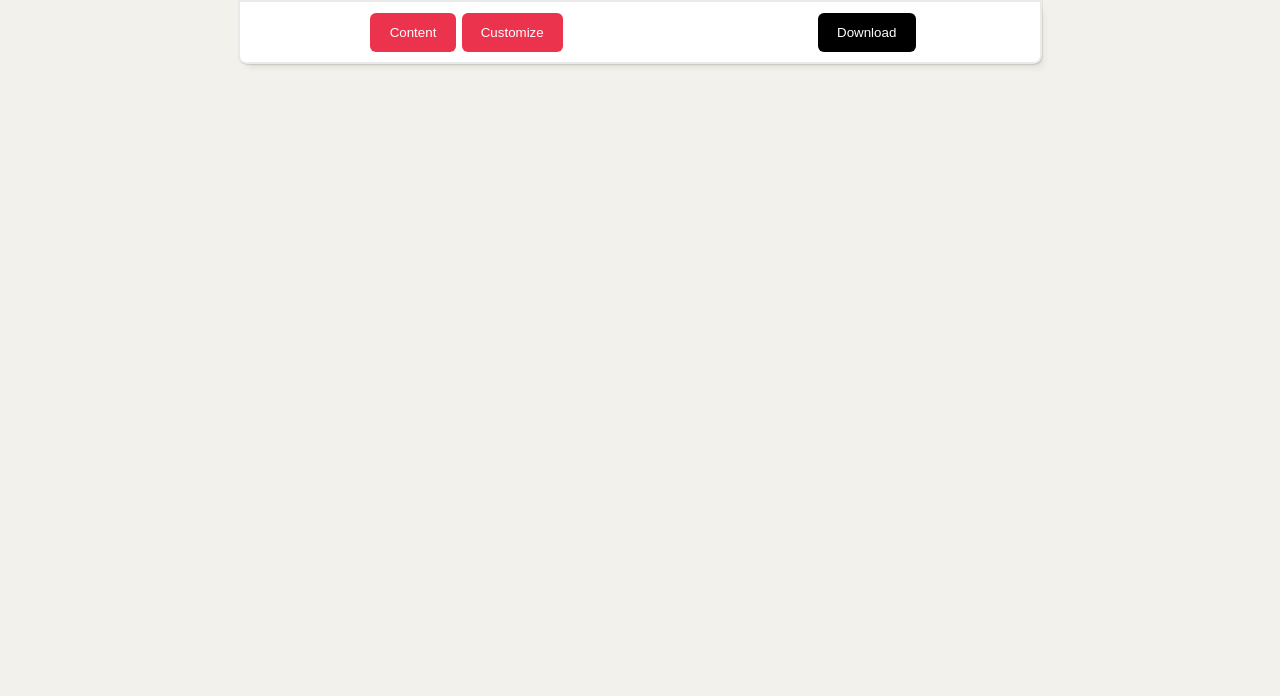
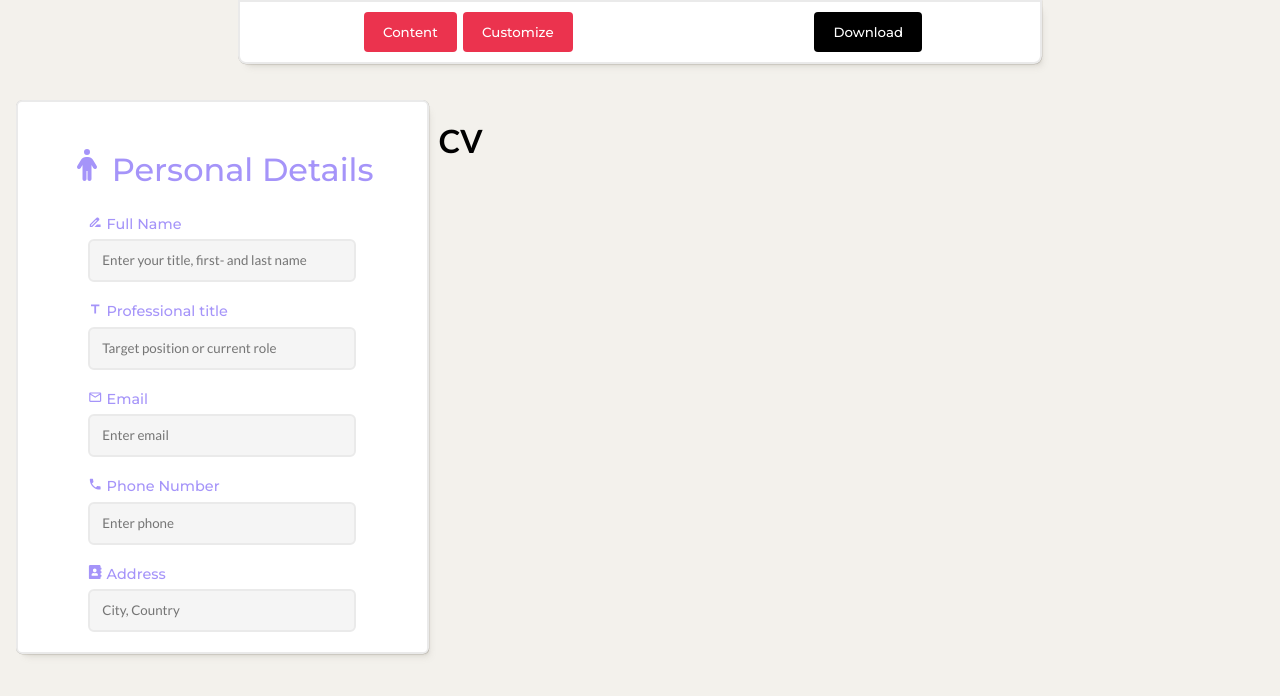
Before and after one commit to Zaibbee69/odin-cv, a React (Vite) app in the folder cv-app/: page / in a window 1280 px wide. Shown: the top 696 px of the page. Built offline with nearby package versions, Linux system fonts and the light colour scheme.

Commit message:
Personal Details Section, Navbar Done

```diff
--- a/cv-app/index.html
+++ b/cv-app/index.html
@@ -5,6 +5,14 @@
     <link rel="icon" type="image/svg+xml" href="/vite.svg" />
     <meta name="viewport" content="width=device-width, initial-scale=1.0" />
     <title>cv-app</title>
+
+    <!-- Google Fonts -->
+    <link rel="preconnect" href="https://fonts.googleapis.com" />
+    <link rel="preconnect" href="https://fonts.gstatic.com" crossorigin />
+    <link
+      href="https://fonts.googleapis.com/css2?family=Lato:ital,wght@0,100;0,300;0,400;0,700;0,900;1,100;1,300;1,400;1,700;1,900&family=Montserrat:ital,wght@0,100..900;1,100..900&display=swap"
+      rel="stylesheet"
+    />
   </head>
   <body>
     <div id="root"></div>
--- a/cv-app/package.json
+++ b/cv-app/package.json
@@ -11,7 +11,8 @@
   },
   "dependencies": {
     "react": "^19.2.0",
-    "react-dom": "^19.2.0"
+    "react-dom": "^19.2.0",
+    "react-icons": "^5.5.0"
   },
   "devDependencies": {
     "@eslint/js": "^9.39.1",
--- a/cv-app/src/App.jsx
+++ b/cv-app/src/App.jsx
@@ -1,7 +1,13 @@
 import Navbar from "./components/Navbar.jsx";
+import Index from "./components/Index.jsx";
 
 function App() {
-  return <Navbar />;
+  return (
+    <>
+      <Navbar />
+      <Index />
+    </>
+  );
 }
 
 export default App;
--- a/cv-app/src/components/Button.jsx
+++ b/cv-app/src/components/Button.jsx
@@ -1,5 +1,3 @@
-import "../styles/index.scss";
-
 function Button({ text, type }) {
   let bg;
   if (type === "default") {
@@ -14,7 +12,7 @@ function Button({ text, type }) {
         backgroundColor: bg,
         color: "white",
         padding: "12px 1.2rem",
-        borderRadius: "6px",
+        borderRadius: "4px",
         border: "none",
         marginLeft: "6px",
         cursor: "pointer",
--- /dev/null
+++ b/cv-app/src/components/CV.jsx
@@ -0,0 +1,3 @@
+export default function CV() {
+  return <h1>CV</h1>;
+}
--- /dev/null
+++ b/cv-app/src/components/Index.jsx
@@ -0,0 +1,15 @@
+import CV from "./CV";
+import SideBar from "./SideBar";
+
+export default function Index() {
+  return (
+    <main
+      style={{
+        marginTop: "20px",
+      }}
+    >
+      <SideBar />
+      <CV />
+    </main>
+  );
+}
--- a/cv-app/src/components/Navbar.jsx
+++ b/cv-app/src/components/Navbar.jsx
@@ -1,13 +1,12 @@
 import Button from "./Button";
-import "../styles/index.scss";
 
 function Navbar() {
   return (
     <div
       style={{
         display: "flex",
-        justifyContent: "space-around",
-        gap: "20px",
+        justifyContent: "center",
+        alignItems: "center",
       }}
     >
       <nav>
--- /dev/null
+++ b/cv-app/src/components/SideBar.jsx
@@ -0,0 +1,79 @@
+import {
+  MdDriveFileRenameOutline,
+  MdOutlineMail,
+  MdPhone,
+  MdTitle,
+} from "react-icons/md";
+import { FaAddressBook } from "react-icons/fa";
+import { FaPerson } from "react-icons/fa6";
+
+export default function SideBar() {
+  return (
+    <aside>
+      <section className="personal-details-ctn">
+        <h2>
+          <FaPerson /> Personal Details
+        </h2>
+        <div>
+          <div>
+            <label htmlFor="fullname">
+              <MdDriveFileRenameOutline /> Full Name
+            </label>
+            <input
+              type="text"
+              name="fullname"
+              id="fullname"
+              placeholder="Enter your title, first- and last name"
+            />
+          </div>
+          <div>
+            <label htmlFor="title">
+              <MdTitle /> Professional title
+            </label>
+            <input
+              type="text"
+              name="title"
+              id="title"
+              placeholder="Target position or current role"
+            />
+          </div>
+          <div>
+            <label htmlFor="email">
+              <MdOutlineMail /> Email
+            </label>
+            <input
+              type="email"
+              name="email"
+              id="email"
+              placeholder="Enter email"
+            />
+          </div>
+          <div>
+            <label htmlFor="phone">
+              <MdPhone /> Phone Number
+            </label>
+            <input
+              type="tel"
+              name="phone"
+              id="phone"
+              placeholder="Enter phone"
+            />
+          </div>
+          <div>
+            <label htmlFor="address">
+              <FaAddressBook /> Address
+            </label>
+            <input
+              type="text"
+              name="address"
+              id="address"
+              placeholder="City, Country"
+            />
+          </div>
+        </div>
+      </section>
+
+      <section className="education-ctn"></section>
+    </aside>
+  );
+}
--- a/cv-app/src/styles/index.scss
+++ b/cv-app/src/styles/index.scss
@@ -1,15 +1,19 @@
 /* SCSS HEX */
 $space-indigo: #25283dff;
-$ocean-blue: #2e86abff;
+$periwinkle: #a594f9;
 $carmine: #ba1f33ff;
 $watermelon: #eb334eff;
 $alabaster-grey: #eaeaeaff;
 $bg: rgb(243, 241, 236);
 
+$latoFont: "Lato", sans-serif;
+$montserratFont: "Montserrat", sans-serif;
+
 body {
   margin: 0;
   padding: 0;
   background-color: $bg;
+  font-family: $latoFont;
 }
 
 %box-shadower-extender {
@@ -24,12 +28,17 @@ body {
   box-shadow: var(--shadow-elevation-medium);
 }
 
+%flexer-extender {
+  display: flex;
+  justify-content: center;
+  align-items: center;
+}
+
 nav {
   @extend %box-shadower-extender;
+  @extend %flexer-extender;
   background-color: white;
-  display: flex;
   justify-content: space-around;
-  align-items: center;
   height: 60px;
   border-bottom-left-radius: 8px;
   border-bottom-right-radius: 8px;
@@ -39,8 +48,79 @@ nav {
 }
 
 button {
+  font-family: $montserratFont;
+  font-weight: 500;
   transition: 0.15s;
   &:hover {
     opacity: 0.9;
   }
 }
+
+main {
+  display: grid;
+  grid-template-columns: 1fr 2fr;
+  padding: 1rem;
+  gap: 10px;
+}
+
+aside {
+  @extend %box-shadower-extender;
+  @extend %flexer-extender;
+  background-color: white;
+  flex-direction: column;
+  border-radius: 6px;
+  border: 2px solid $alabaster-grey;
+
+  & > .personal-details-ctn {
+    padding: 20px;
+    & > h2 {
+      font-family: $montserratFont;
+      font-weight: 500;
+      font-size: 2rem;
+      color: $periwinkle;
+    }
+
+    & > div {
+      @extend %flexer-extender;
+      flex-direction: column;
+      gap: 20px;
+
+      & div {
+        display: flex;
+        justify-content: center;
+        flex-direction: column;
+        gap: 6px;
+      }
+    }
+  }
+}
+
+label {
+  font-family: $montserratFont;
+  font-weight: 500;
+  color: $periwinkle;
+  font-size: 0.9rem;
+}
+
+input {
+  background-color: whitesmoke;
+  border: 2px solid $alabaster-grey;
+  padding: 12px;
+  border-radius: 6px;
+  width: 240px;
+  max-width: 240px;
+  transition: 0.15s;
+
+  &::placeholder {
+    font-family: $latoFont;
+  }
+
+  &:focus {
+    border: 2px solid $periwinkle;
+    outline: none;
+  }
+
+  &:invalid {
+    border: 2px solid $carmine;
+  }
+}
```
Also changed, not shown: 1 other file (tests, documents, lock files or other folders).
